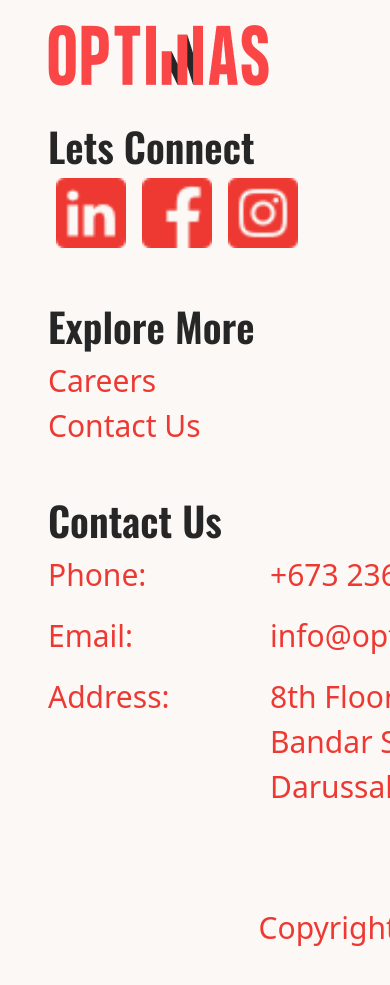
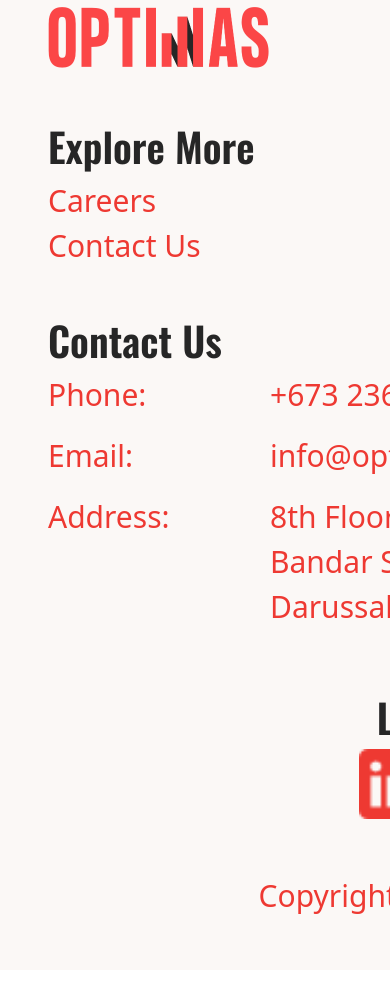
Before and after one commit to ying29ho/optimasdev, a Next.js app: page / in a window 390 px wide. Shown: the part 4980-5965 px from the top of the page. Built offline with nearby package versions, Linux system fonts and the light colour scheme.

Commit message:
changed mobile view spacings in about us

```diff
--- a/components/Footer.js
+++ b/components/Footer.js
@@ -7,13 +7,13 @@
     <div className="">
       <MediaQuery maxWidth={900}>
         <footer>
-          <div className="container p-5">
+          <div className="container px-5 pb-5">
             <div className="row">
               <div className="col-sm-4 ">
                 <div className="">
                   <div
                     className="footer-brand"
-                    style={{ transform: "translateX(-30px)" }}
+                    style={{ transform: "translate(-30px, 30px)" }}
                   >
                     <Link className="footer-brand" href="/">
                       <Image
@@ -25,8 +25,41 @@
                     </Link>
                   </div>
 
-                  <h3 style={{fontSize: "40px"}}>Lets Connect</h3>
-                  <div className="">
+
+                </div>
+              </div>
+              <div className="col-sm-4 mt-5">
+                <h3 style={{fontSize: "40px"}}>Explore More</h3>
+                <div className="row" style={{fontSize: "30px"}}>
+                  <a >Careers</a>
+                  <Link className="" href="/contact">
+                    <a className="">Contact Us</a>
+                  </Link>
+                </div>
+              </div>
+              <div className="col-sm-4 mt-5">
+                <h3 style={{fontSize: "40px"}}>Contact Us</h3>
+                <div className="row mb-3" style={{fontSize: "30px"}}>
+                  <div className="col-3">Phone:</div>
+                  <div className="col-9">+673 236 7069</div>
+                </div>
+                <div className="row mb-3" style={{fontSize: "30px"}}>
+                  <div className="col-3">Email:</div>
+                  <div className="col-9">info@optimasmgmt.com</div>
+                </div>
+                <div className="row mb-5" style={{fontSize: "30px"}}>
+                  <div className="col-3">Address:</div>
+                  <div className="col-9">
+                    8th Floor PGGMB Building, Jalan Kianggeh, Bandar Seri
+                    Begawan, BS8111, Brunei Darussalam
+                  </div>
+                </div>
+              </div>
+            </div>
+            <div className="row mx-auto px-auto my-3" align="center">
+
+            <h3 style={{fontSize: "40px"}}>Lets Connect</h3>
+                  <div className="mx-auto">
                     <a
                       className="mx-2"
                       target="_blank"
@@ -67,35 +100,6 @@
                       />
                     </a>
                   </div>
-                </div>
-              </div>
-              <div className="col-sm-4 mt-5">
-                <h3 style={{fontSize: "40px"}}>Explore More</h3>
-                <div className="row" style={{fontSize: "30px"}}>
-                  <a >Careers</a>
-                  <Link className="" href="/contact">
-                    <a className="">Contact Us</a>
-                  </Link>
-                </div>
-              </div>
-              <div className="col-sm-4 mt-5">
-                <h3 style={{fontSize: "40px"}}>Contact Us</h3>
-                <div className="row mb-3" style={{fontSize: "30px"}}>
-                  <div className="col-3">Phone:</div>
-                  <div className="col-9">+673 236 7069</div>
-                </div>
-                <div className="row mb-3" style={{fontSize: "30px"}}>
-                  <div className="col-3">Email:</div>
-                  <div className="col-9">info@optimasmgmt.com</div>
-                </div>
-                <div className="row mb-5" style={{fontSize: "30px"}}>
-                  <div className="col-3">Address:</div>
-                  <div className="col-9">
-                    8th Floor PGGMB Building, Jalan Kianggeh, Bandar Seri
-                    Begawan, BS8111, Brunei Darussalam
-                  </div>
-                </div>
-              </div>
             </div>
             <div className="row mt-5 mb-1 row justify-content-center" style={{fontSize: "30px"}}>
               Copyright 2022 Optimas MGMT
--- a/styles/globals.css
+++ b/styles/globals.css
@@ -199,37 +199,107 @@
 
 .shape{
   grid-area: "shape1";
+ position: absolute;
+ right: 0;
+ top:0 ;
+
+}
+
+.shape-container{
+  padding-top: 8%;
+}
+
+.purposevision{
+height: auto;
+
+}
+
+.purpose{
+  grid-area: "purpose";
+  min-width: 400px;
+}
+
+.vision{
+  grid-area: "vision";
+  min-width: 400px;
+
+ }
+
+.purpose p{
+  font-size: 27px;
+  font-weight:600;
+  line-height: 1.2;
+}
+
+.vision p{
+  font-size: 27px;
+  font-weight:600;
+  line-height: 1.2;
+}
+
+
+
+ .teamheading h1{
+  font-size: 50px !important;
+  text-transform: none !important;
+}
+
+.subheading{
+  font-size: 29px;
+}
+@media screen and (min-width:901px) {
+  .shape{
+    grid-area: "shape1";
     /* width: 50%; */
    position: absolute;
    right: 0;
    top: 0;
  }
 
-
  .purposevision{
   max-height: 900px;
+}
 
-}
 .purpose{
   grid-area: "purpose";
-   /* width: 100%; */
-   max-height: 300px;
+  height: auto;
+  width: 100%;
   float: left;
   /* z-index: -1; */
+}
 
-
+.purpose p{
+  font-size: 30px;
+  font-weight:600;
+  line-height: 1.2;
 }
 
 .vision{
  grid-area: "vision";
-  /* width: 40%; */
-  max-height: 300px;
-  /* float: none; */
-  /* z-index: -1; */
+ height: auto;
+ width: 100%;
+ float: none;
+ line-height: 1.2;
+}
+
+.vision p{
+  font-size: 30px;
+  font-weight:600;
+}
+
+.teamheading h1{
+  font-size: 60px !important;
+  text-transform: none !important;
+}
+
+.subheading{
+  font-size: 35px;
+}
+}
 
 
 
-}
+
 
 .subheader{
   grid-area: "subheader";
@@ -258,9 +328,7 @@
   max-width: 450px;
 }
 
-.subheading{
-  font-size: 35px;
-}
+
 
 
 
@@ -519,9 +587,9 @@
 }
 
 @media (min-width:320px) and (max-width:1100px){
-  .purposeimg{
+  /* .purposeimg{
     padding-bottom: 5%;
-  }
+  } */
 
   .desc1{
     position: absolute;
@@ -612,10 +680,7 @@
   width: 786px;
   cursor: pointer;
 }
-.teamheading h1{
-  font-size: 60px !important;
-  text-transform: none !important;
-}
+
 
 .text-danger{
   color: #EE3932;
```
Also changed, not shown: pages/about.js (+98 -22 lines). Lines whose indentation alone changed are shown as unchanged.
